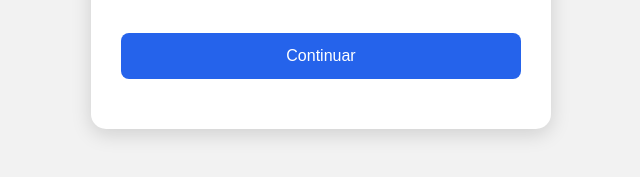
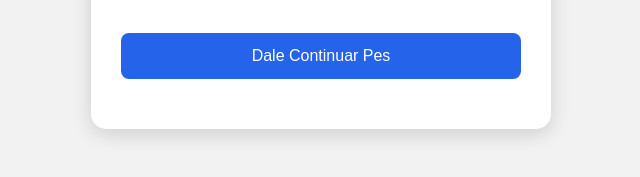
Before and after one commit to TheBryanz/Practica-Ubicacion, a plain HTML site: page index.html in a window 1280 px wide. Shown: the part 413-590 px from the top of the page, 319-959 px from the left. Drawn offline with Linux system fonts and the light colour scheme.

Commit message:
Update index.html

```diff
--- a/index.html
+++ b/index.html
@@ -64,7 +64,7 @@
     </p>
 
     <button onclick="obtenerUbicacion()">
-        Continuar
+        Dale Continuar Pes
     </button>
 
     <div id="resultado"></div>
```
